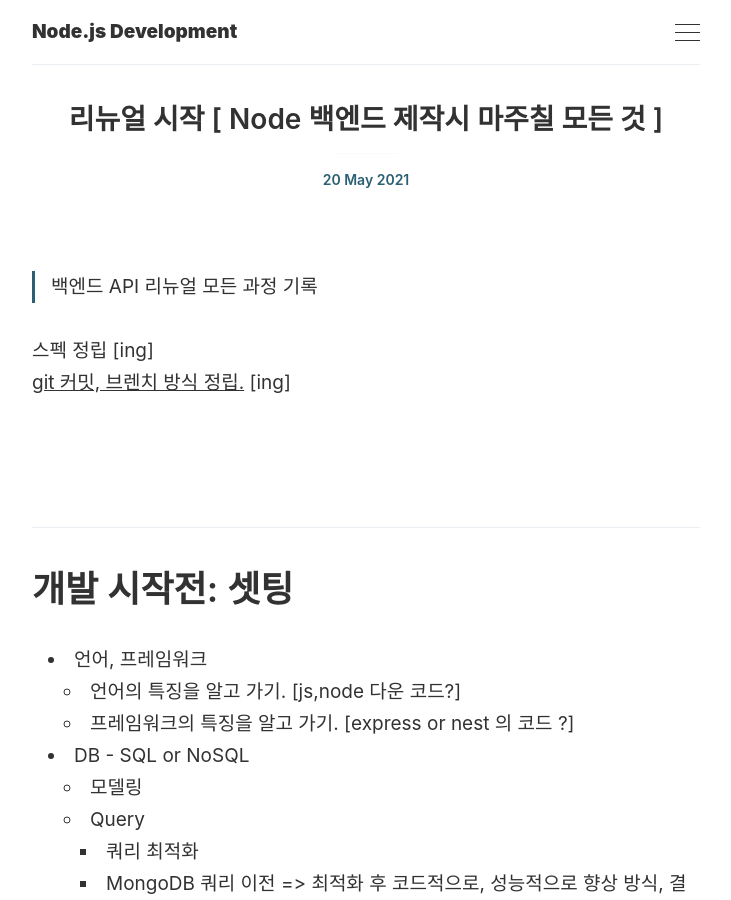
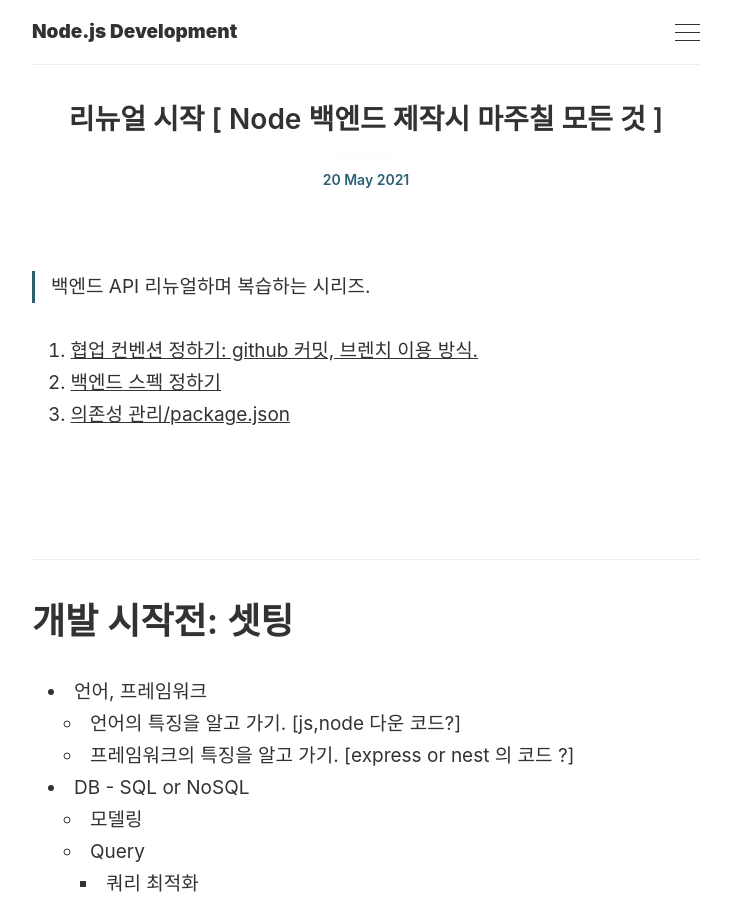
Before and after one commit to dont-think-about-too-much/dont-think-about-too-much.github.io, a Jekyll site: the page built from _posts/2021-05-20-node-backend-fundamentals.md, in a window 1280 px wide and 900 px high. Shown: the whole window, without its empty margins (274-1005 px from the left). Built offline with Jekyll 4.4.1, drawn with Linux system fonts in a browser that asks for light colours.

Commit message:
fix: 이름이란 날짜 수정

```diff
--- a/_posts/2021-05-20-node-backend-fundamentals.md
+++ b/_posts/2021-05-20-node-backend-fundamentals.md
@@ -6,10 +6,11 @@ tags: [NodeJS, Backend]
 
 <br>
 
-> 백엔드 API 리뉴얼 모든 과정 기록
+> 백엔드 API 리뉴얼하며 복습하는 시리즈.
 
-스펙 정립 [ing] <br>
-[git 커밋, 브렌치 방식 정립.](https://dont-think-about-too-much.github.io/2021/05/21/git-commit/) [ing]
+1. [협업 컨벤션 정하기: github 커밋, 브렌치 이용 방식.](https://dont-think-about-too-much.github.io/2021/05/21/0git-commit/)
+2. [백엔드 스펙 정하기](https://dont-think-about-too-much.github.io/2021/05/22/server-spec-inspect/)
+3. [의존성 관리/package.json](https://dont-think-about-too-much.github.io/2021/05/23/package-json/)
 
 <br><br>
 
```
Also changed, not shown: _posts/2021-05-21-0git-commit.md (renamed from _posts/2021-05-21-git-commit.md), _posts/2021-05-23-package-json.md (renamed from _posts/2021-05-20-package-json.md).
